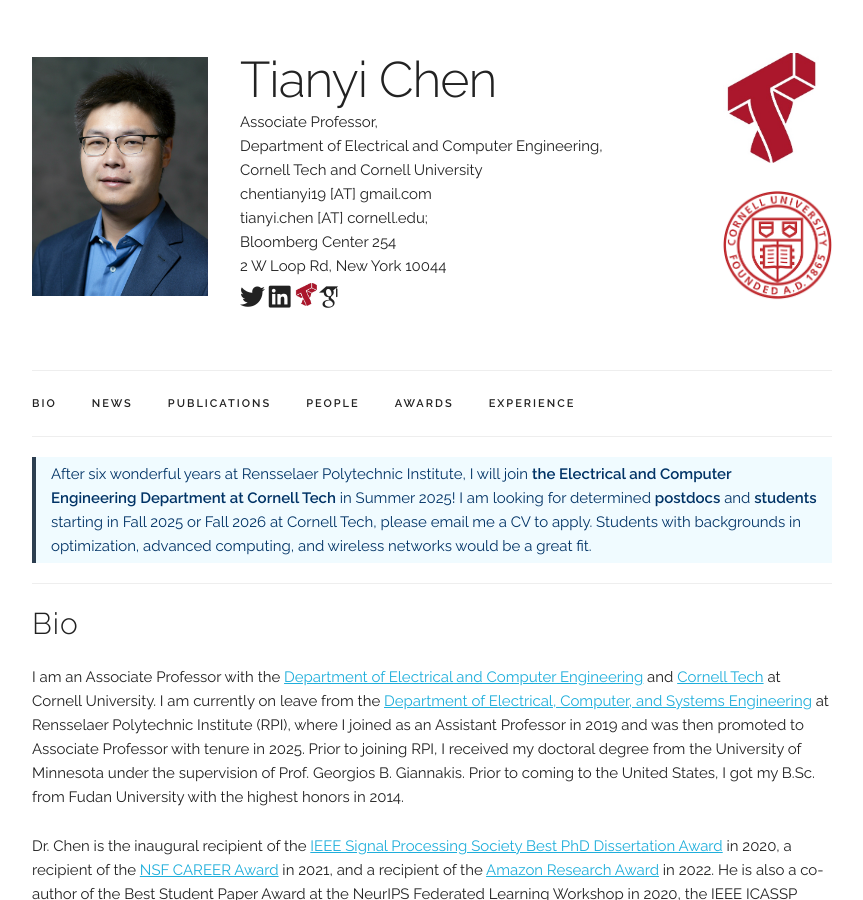
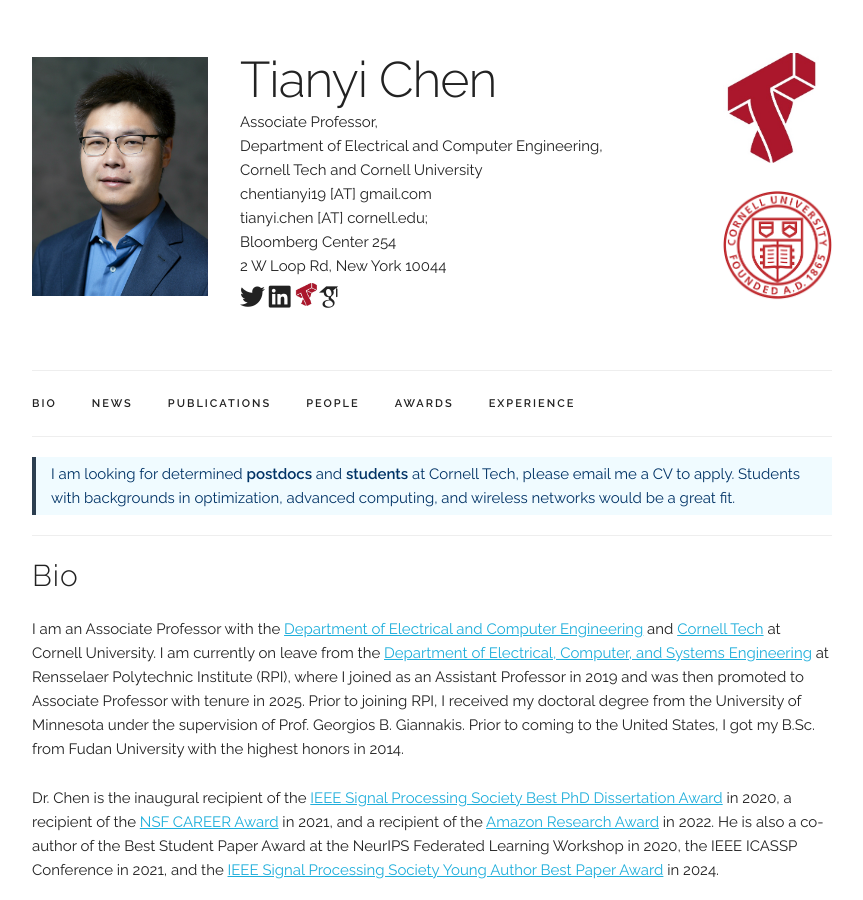
Before and after one commit to chentianyi1991/chentianyi1991.github.io, a Jekyll site: the page built from index.html, in a window 1280 px wide and 900 px high. Shown: the whole window, without its empty margins (208-1071 px from the left). Built offline with Jekyll 4.4.1, drawn with Linux system fonts in a browser that asks for light colours; some web fonts are replaced; comment, search, counter and statistics services are not loaded.

Commit message:
Update index.html

```diff
--- a/index.html
+++ b/index.html
@@ -6,7 +6,7 @@
 <!-- ========== Prospective Students and Postdocs ========== -->
  <div class="bio‑highlight" style="margin-top: 2rem; margin-bottom: 2rem;">
   <p>
-    After six wonderful years at Rensselaer Polytechnic Institute, I will join <strong>the Electrical and Computer Engineering Department at Cornell Tech</strong> in Summer 2025! I am looking for determined <b>postdocs</b> and <b>students</b> starting in Fall 2025 or Fall 2026 at Cornell Tech, please email me a CV to apply. Students with backgrounds in optimization, advanced computing, and wireless networks would be a great fit.
+    I am looking for determined <b>postdocs</b> and <b>students</b> at Cornell Tech, please email me a CV to apply. Students with backgrounds in optimization, advanced computing, and wireless networks would be a great fit.
   </p>
 </div>
 
```
